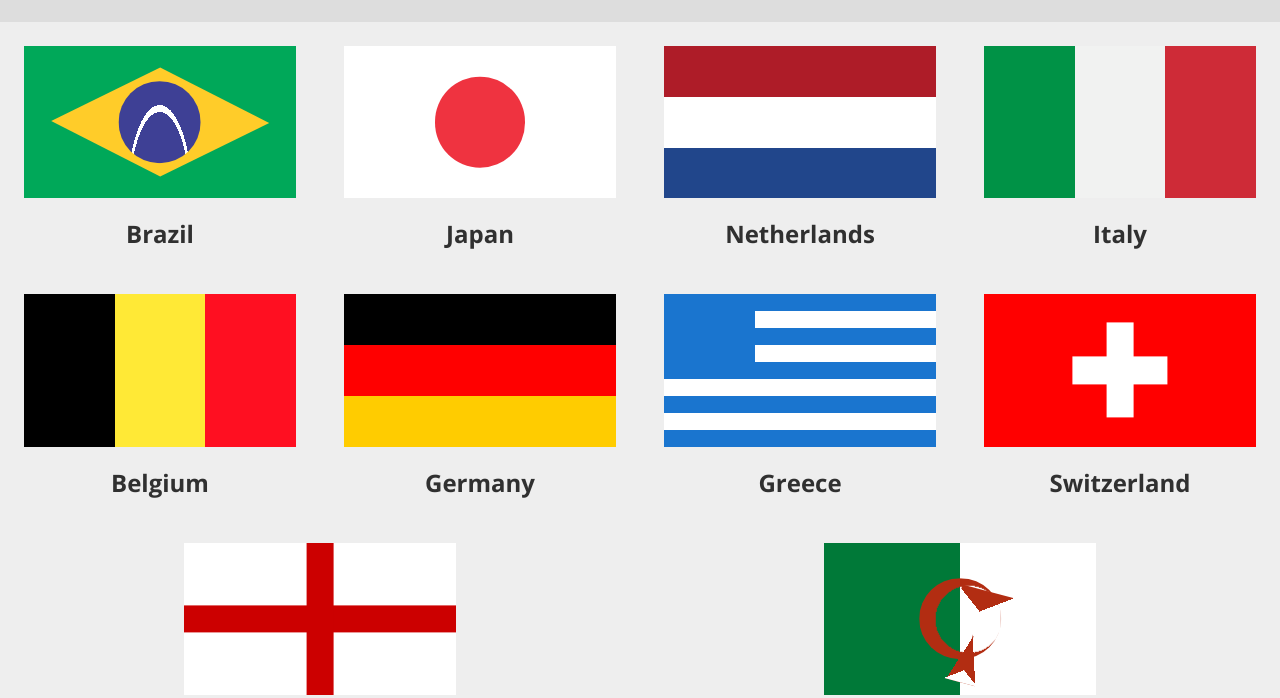
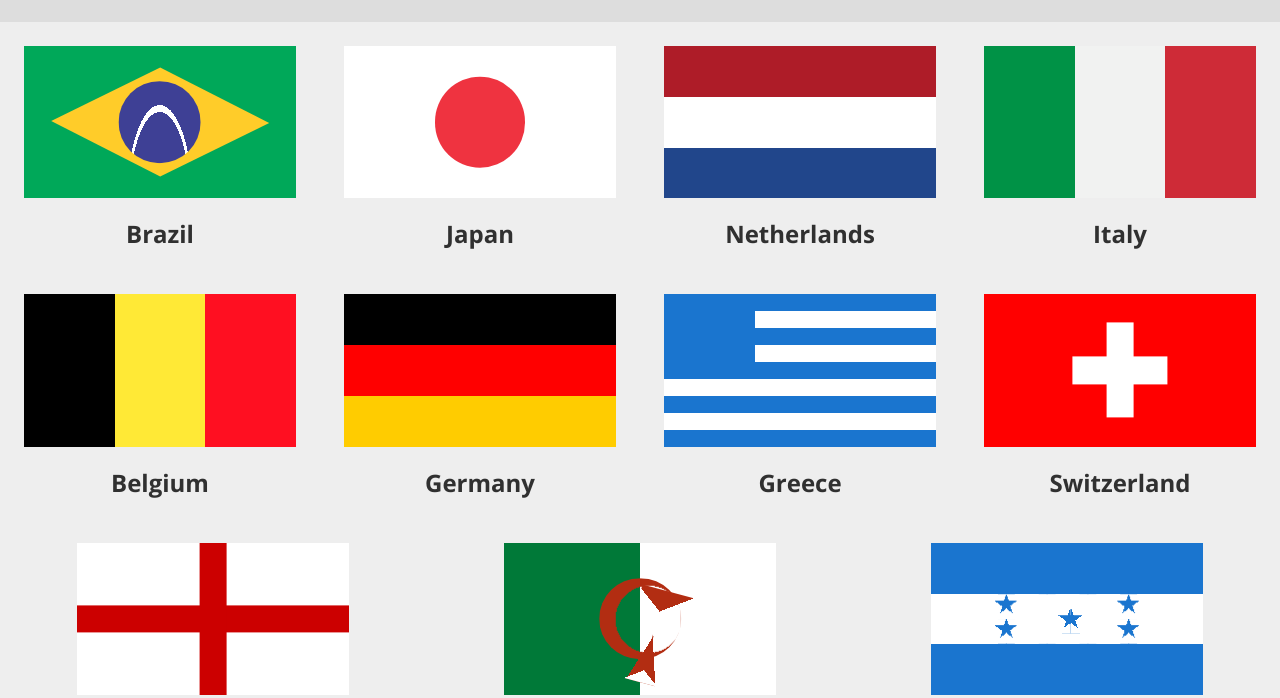
Before and after one commit to rpullinger/flags-of-the-world-cup, a website: page index.html in a window 1280 px wide. Shown: the part 254-952 px from the top of the page. Drawn offline with nearby package versions, Linux system fonts and the light colour scheme; files that its build step writes are made by us from their sources.

Commit message:
Add Honduras flag

```diff
--- a/index.html
+++ b/index.html
@@ -85,6 +85,13 @@
                 <h2 class="country__name">Algeria</h2>
             </div>
 
+            <div class="country">
+                <div class="country__flag">
+                    <div class="flag flag--honduras"></div>
+                </div>
+                <h2 class="country__name">Honduras</h2>
+            </div>
+
         </div>
 
         <div class="footer">
--- /dev/null
+++ b/sass/flags/_honduras.scss
@@ -0,0 +1,82 @@
+/*------------------------------------*\
+    HONDURAS
+\*------------------------------------*/
+
+.flag--honduras{
+
+    position: relative;
+
+    background: linear-gradient(
+        #1a75cf 33.3333%,
+        #fff 33.3333%,
+        #fff 66.6666%,
+        #1a75cf 66.6666%
+    );
+
+    &:before,
+    &:after{
+        content: '';
+        position: absolute;
+        top: 50%;
+        left: 50%;
+
+        transform: translate(-50%, -50%);
+
+        width: 60%;
+        padding-bottom: 18%;
+
+        background:
+
+            // overlay to cover the middle stars
+            linear-gradient(
+                90deg,
+                transparent 25%,
+                #fff 25%,
+                #fff 75%,
+                transparent 75%,
+                transparent
+            ) 0% 0%,
+
+            linear-gradient(36deg, #fff 20%, transparent 10%) 50% 0,
+            linear-gradient(324deg, #fff 20%, transparent 10%) -49% 0,
+            linear-gradient(72deg, #1a75cf 18%, transparent 18%) 50% 0,
+            linear-gradient(288deg, #1a75cf 18%, transparent 18%) -49% 0,
+
+            linear-gradient(216deg, #1a75cf 17%, transparent 17%) -49% 25%,
+            linear-gradient(144deg, #1a75cf 17%, transparent 17%) 49% 25%;
+
+
+
+        background-color: transparent;
+        background-size:
+            100% 100%,
+            25% 50%,
+            25% 50%,
+            25% 50%,
+            25% 50%,
+            25% 50%,
+            25% 50%;
+    }
+
+    &:after{
+        background:
+            linear-gradient(36deg, #fff 20%, transparent 10%) 50% 0,
+            linear-gradient(72deg, #1a75cf 18%, transparent 18%) 50% 0,
+            linear-gradient(144deg, #1a75cf 17%, transparent 17%) 49% 25%,
+
+            linear-gradient(324deg, #fff 20%, transparent 10%) 17% 0,
+            linear-gradient(288deg, #1a75cf 18%, transparent 18%) 17% 0,
+
+            linear-gradient(216deg, #1a75cf 17%, transparent 17%) 17% 25%;
+
+        background-size: 25% 50%;
+        background-repeat: no-repeat;
+
+        transform: translate(-35%, -20%);
+        //outline: 2px solid black;
+        //
+        width: 60%;
+        // padding-bottom: 4.5%;
+
+    }
+}
--- a/sass/main.scss
+++ b/sass/main.scss
@@ -39,3 +39,4 @@ $fixed-line-height: $base-line-height;
 @import "flags/switzerland";
 @import "flags/england";
 @import "flags/algeria";
+@import "flags/honduras";
```
